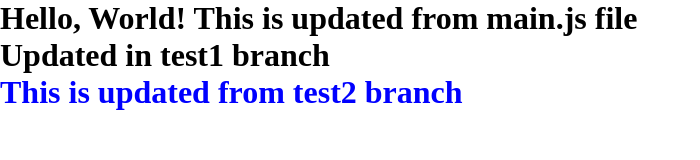
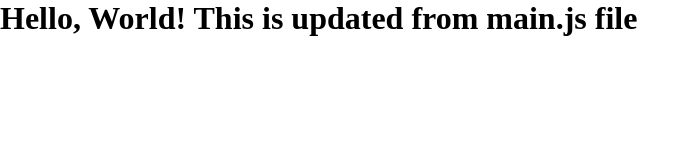
Before and after one commit to KasparPanmei/practiceRepo, a plain HTML site: page index.html in a window 1280 px wide. Shown: the whole page, without its empty margins (0-700 px from the left). Drawn offline with Linux system fonts and the light colour scheme.

Commit message:
Deleted branches

```diff
--- a/index.html
+++ b/index.html
@@ -8,8 +8,7 @@
 </head>
 <body>
     <h1>Hello, World! <b id="highlight">!</b></h1>
-    <h1 id="test1"></h1>
-    <h1 id="test2"></h1>
+
 </body>
 <script src="main.js"></script>
 </html>
--- a/main.js
+++ b/main.js
@@ -1,5 +1 @@
 document.getElementById("highlight").innerHTML =  "This is updated from main.js file";
-
-document.getElementById("test1").innerHTML = "Updated in test1 branch";
-
-document.getElementById("test2").innerHTML =  "This is updated from test2 branch";
--- a/style.css
+++ b/style.css
@@ -4,7 +4,3 @@
     padding: 0;
     box-sizing: border-box;
 }
-
-#test2{
-    color: blue;
-}
```
